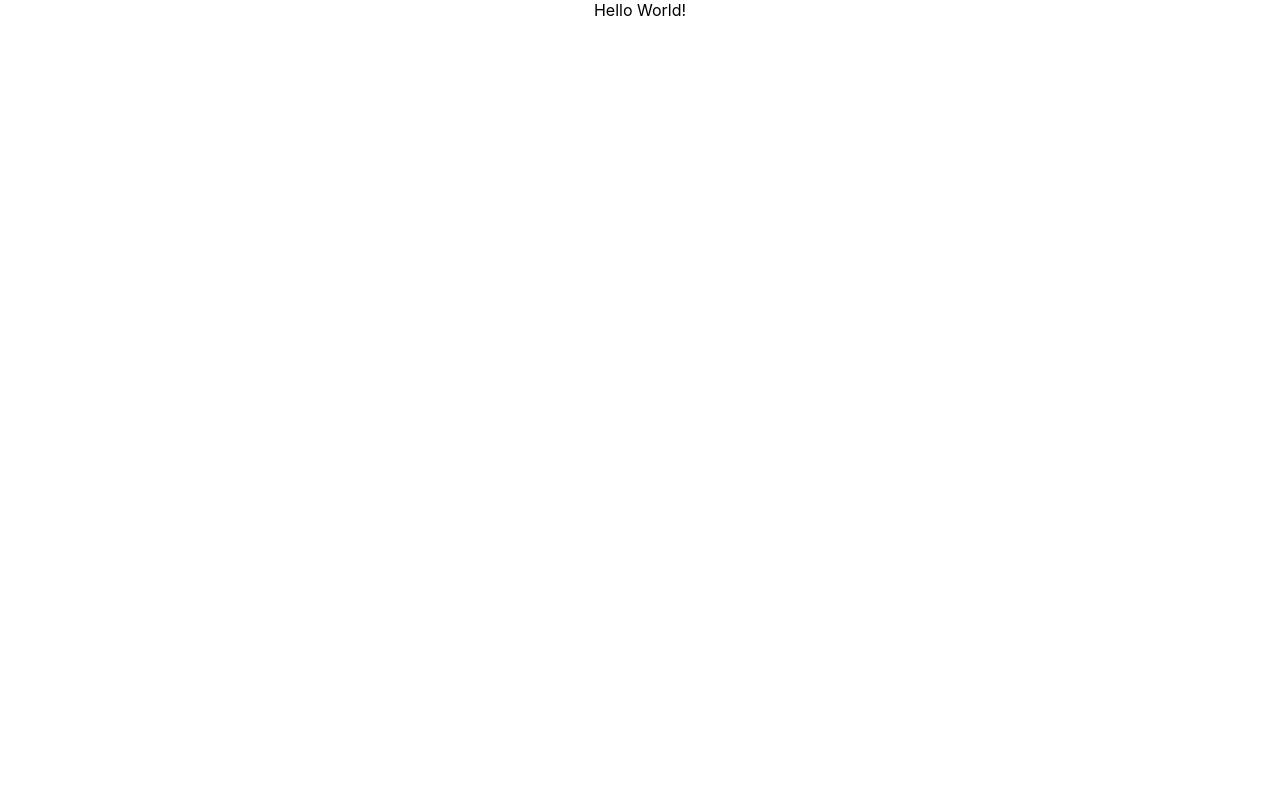
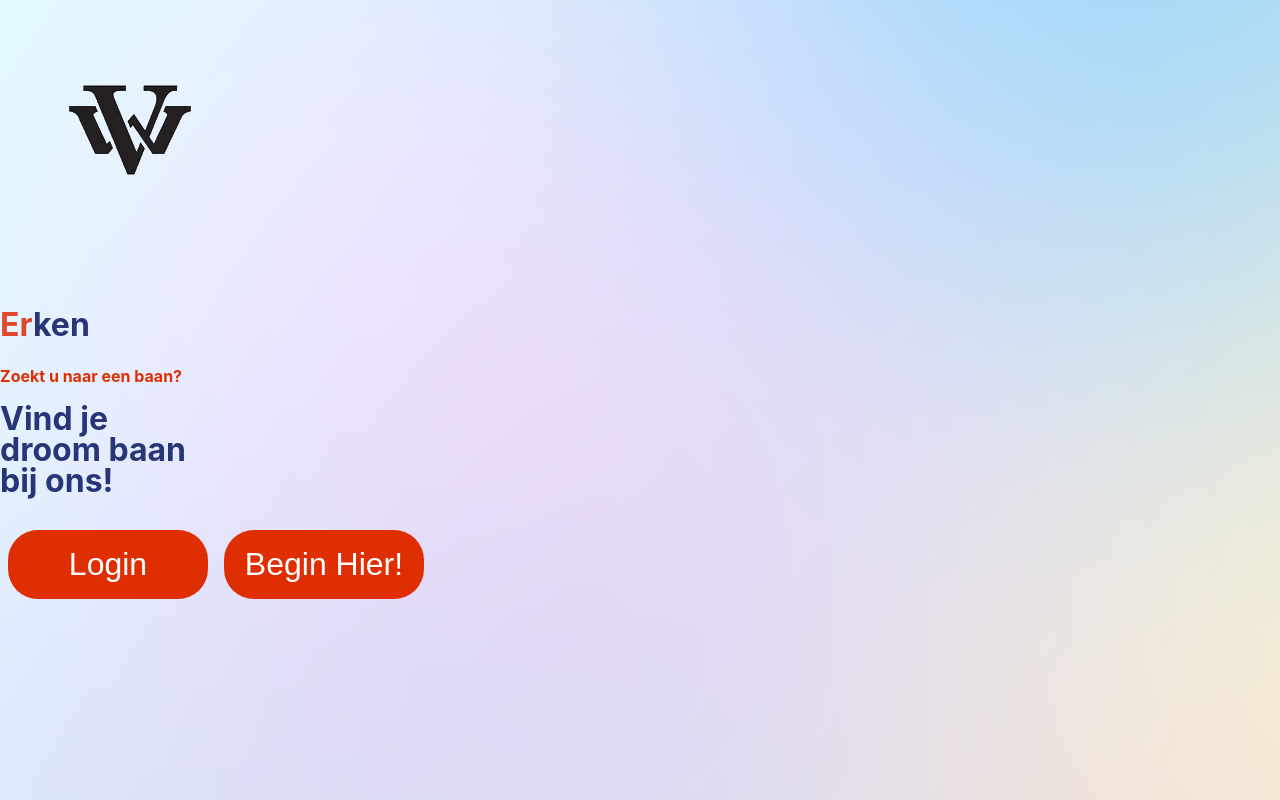
Before and after one commit to ryodc/Erken, a React (Create React App) app in the folder client/: page / in a window 1280 px wide. Built offline with nearby package versions, Linux system fonts and the light colour scheme.

Commit message:
Initial landing page

```diff
--- a/client/src/App.js
+++ b/client/src/App.js
@@ -1,7 +1,9 @@
 import "./App.css";
+import Landingpage from "./Components/Default/landingpage.js";
+// import React from "react";
 
-function App() {
-  return <div className="App">Hello World!</div>;
-}
+const App = () => {
+  return <Landingpage />;
+};
 
 export default App;
--- /dev/null
+++ b/client/src/Components/Default/landingpage.css
@@ -0,0 +1,31 @@
+* {
+  box-sizing: border-box;
+}
+
+body {
+  margin: 0;
+  padding: 0;
+  background: url(../Images/pastel_image.jpg);
+}
+
+.container button {
+  color: white;
+  background-color: rgb(223, 46, 2);
+  border-radius: 30px;
+  font-size: 2rem;
+  border: none;
+  padding: 1rem;
+  width: 200px;
+  margin: 0.5rem;
+}
+
+.container h1 p {
+  color: rgb(39, 54, 119);
+  padding: 0;
+  margin: 0;
+  margin-top: -0.5rem;
+}
+
+.container h4 {
+  color: rgb(223, 46, 2);
+}
--- /dev/null
+++ b/client/src/Components/Default/landingpage.js
@@ -0,0 +1,24 @@
+import React from "react";
+import "./landingpage.css";
+import Logo from "../Images/erken-no-text.png";
+
+const Landingpage = () => {
+  return (
+    <div class="container">
+      <img src={Logo} alt="Logo"></img>
+      <h1>
+        <font color="DF482E">Er</font>
+        <font color="273677">ken</font>
+      </h1>
+      <h4>Zoekt u naar een baan?</h4>
+      <h1>
+        <p>Vind je</p>
+        <p>droom baan</p>
+        <p>bij ons!</p>
+      </h1>
+      <button class="login">Login</button>
+      <button class="begin">Begin Hier!</button>
+    </div>
+  );
+};
+export default Landingpage;
```
Also changed, not shown: client/src/Components/Images/erken-no-text.png (added), client/src/Components/Images/pastel_image.jpg (added).
